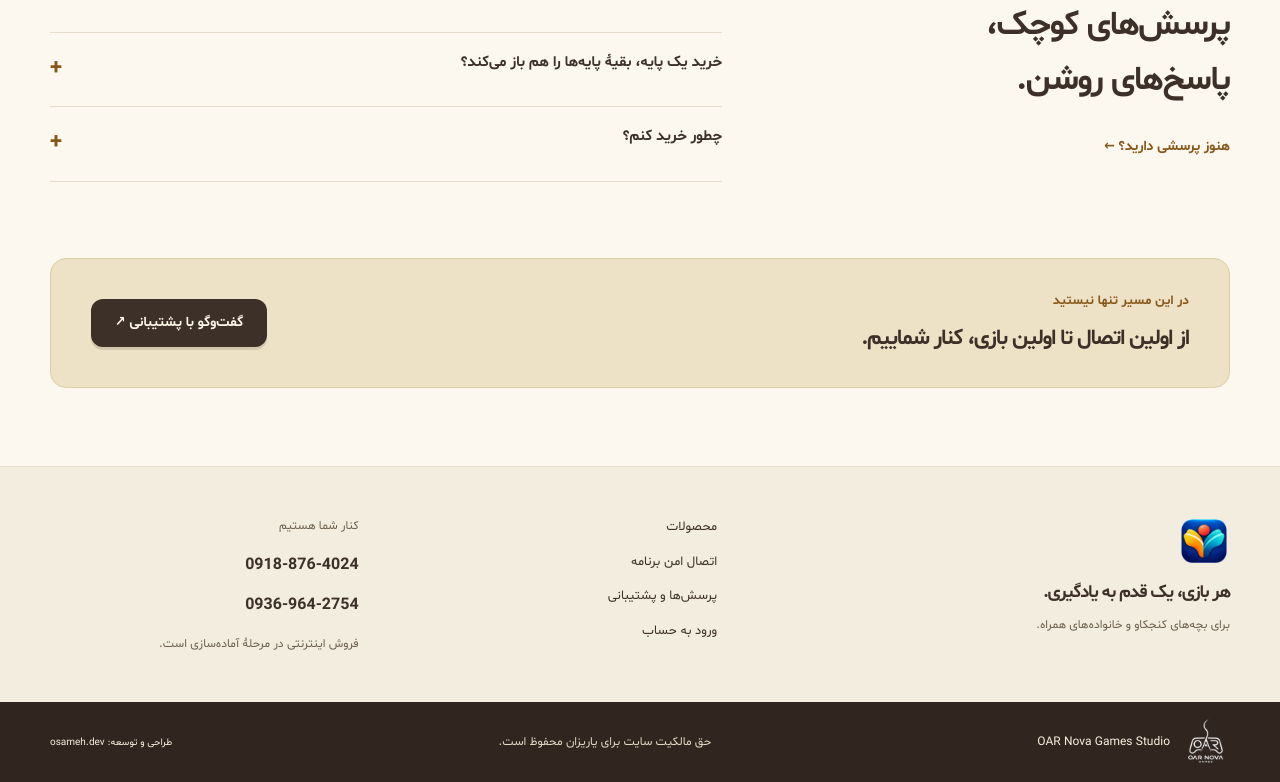
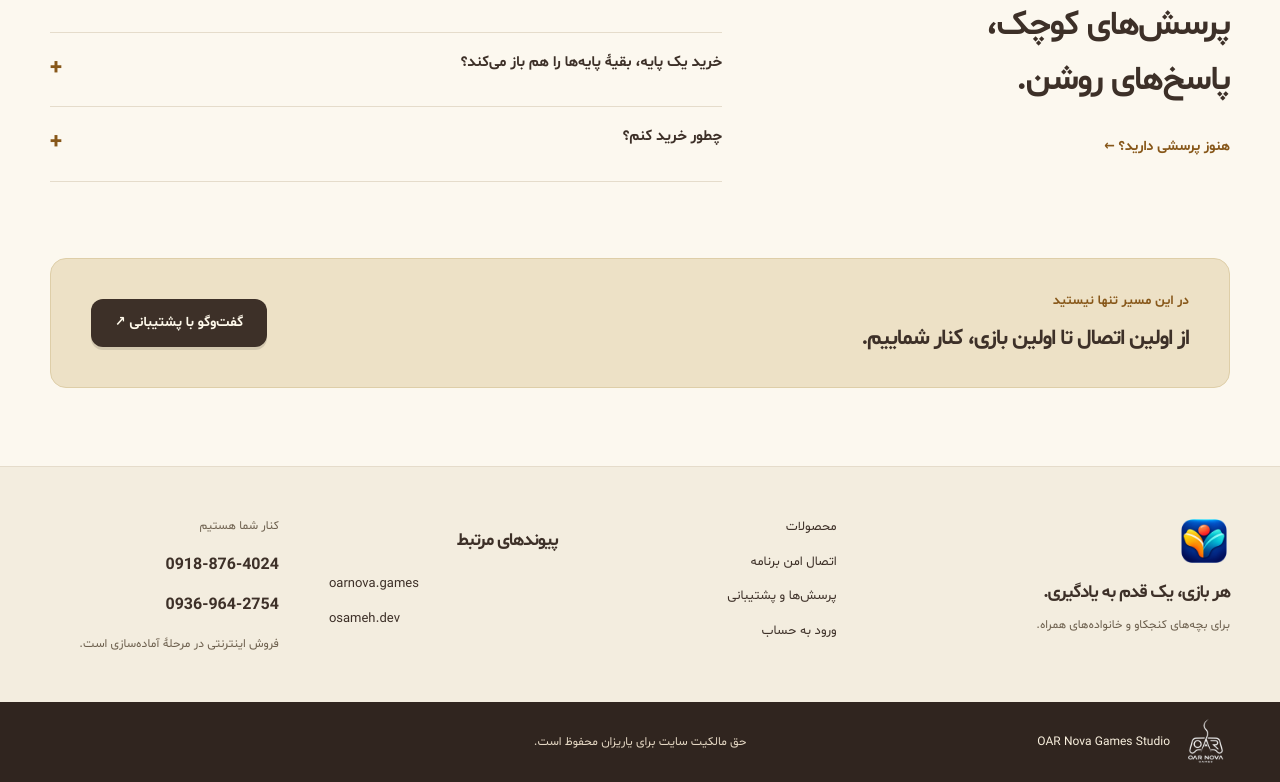
Before and after one commit to osameh15/YariZan, a Nuxt app in the folder apps/web/: page / in a window 1280 px wide. Shown: the part 1873-2655 px from the top of the page. Built offline with nearby package versions, Linux system fonts and the light colour scheme; no server answers.

Commit message:
fix: move related websites into a footer column

```diff
--- a/apps/web/app/assets/css/main.css
+++ b/apps/web/app/assets/css/main.css
@@ -735,7 +735,7 @@ img {
 }
 .footer-grid {
   display: grid;
-  grid-template-columns: 1.5fr 1fr 1fr;
+  grid-template-columns: 1.5fr 1fr 1fr 1fr;
   gap: 50px;
   padding-bottom: 35px;
 }
@@ -1720,6 +1720,8 @@ textarea[aria-invalid='true'] {
 }
 
 .footer-credits .footer-bottom {
+  display: grid;
+  grid-template-columns: 1fr auto 1fr;
   flex-wrap: nowrap;
   gap: 24px;
   padding-block: 16px;
@@ -1742,8 +1744,9 @@ textarea[aria-invalid='true'] {
   display: block;
   line-height: 1;
 }
-@media (max-width: 760px) {
+@media (max-width: 960px) {
   .footer-credits .footer-bottom {
+    display: flex;
     flex-wrap: wrap;
     justify-content: center;
     gap: 16px 24px;
--- a/apps/web/app/layouts/default.vue
+++ b/apps/web/app/layouts/default.vue
@@ -52,6 +52,11 @@ watch(
           ><NuxtLink to="/support">پرسش‌ها و پشتیبانی</NuxtLink
           ><NuxtLink to="/login">ورود به حساب</NuxtLink>
         </nav>
+        <nav aria-label="پیوندهای مرتبط">
+          <h2>پیوندهای مرتبط</h2>
+          <a href="https://oarnova.games" dir="ltr">oarnova.games</a>
+          <a href="https://osameh.dev" dir="ltr">osameh.dev</a>
+        </nav>
         <div>
           <p>کنار شما هستیم</p>
           <div class="footer-phones">
@@ -68,7 +73,6 @@ watch(
             <span>OAR Nova Games Studio</span>
           </a>
           <p class="footer-copyright">حق مالکیت سایت برای یاریزان محفوظ است.</p>
-          <span>طراحی و توسعه: <a href="https://osameh.dev" dir="ltr">osameh.dev</a></span>
         </div>
       </div>
     </footer>
```
Also changed, not shown: 4 other files (tests, documents, lock files or other folders).
